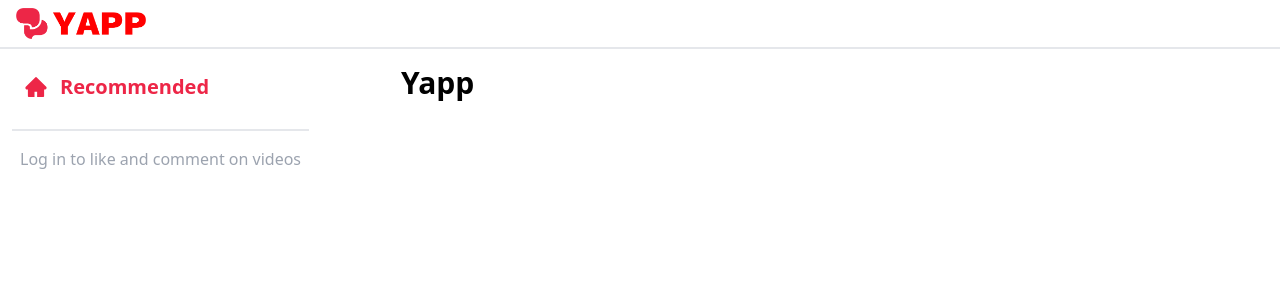
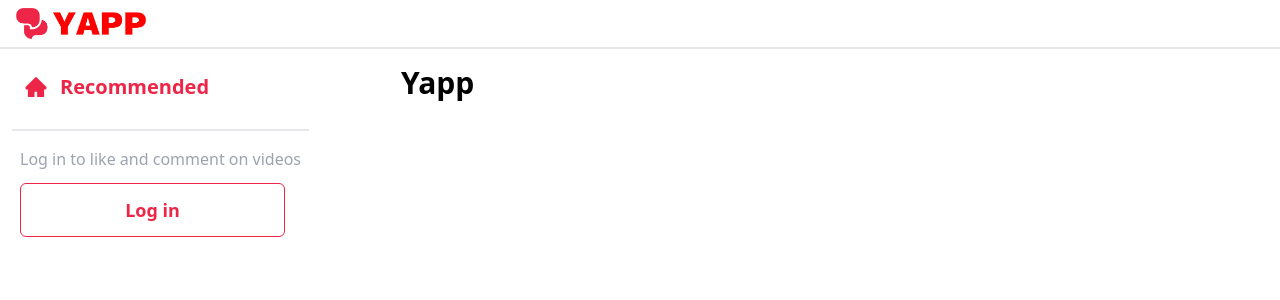
Before and after one commit to AndreiDascalu/yapp, a Next.js app: page / in a window 1280 px wide. Shown: the top 300 px of the page. Built offline with nearby package versions, Linux system fonts and the light colour scheme.

Commit message:
Log in button

```diff
--- a/components/Sidebar.tsx
+++ b/components/Sidebar.tsx
@@ -5,6 +5,7 @@
 import GoogleLogin from 'react-google-login'
 import { AiFillHome, AiOutlineMenu } from 'react-icons/ai'
 import {ImCancelCircle} from 'react-icons/im'
+import { render } from 'react-dom'
 
 const Sidebar = () => {
   const [showSidebar, setshowSidebar] = useState(true)
@@ -42,6 +43,24 @@
               <p className='text-gray-400'>
                 Log in to like and comment on videos
               </p>
+              <div className='pr-4'>
+                <GoogleLogin
+                  clientId=''
+                  render={(renderProps) =>(
+                    <button onClick={renderProps.onClick} disabled={renderProps.disabled}
+                    className='bg-white text-lg text-[#ed2647] border-[1px] border-[#ed2647]
+                    font-semibold px-6 py-3 rounded-md outline-none w-full mt-3 hover:text-white
+                    hover:bg-[#ed2647] cursor-pointer'
+                    >
+                      Log in
+                    </button>
+
+                  )}
+                  onSuccess={() => {}}
+                  onFailure={() => {}}
+                  cookiePolicy='single_host_origin'
+                />
+              </div>
             </div>
           )}
         </div>
```
